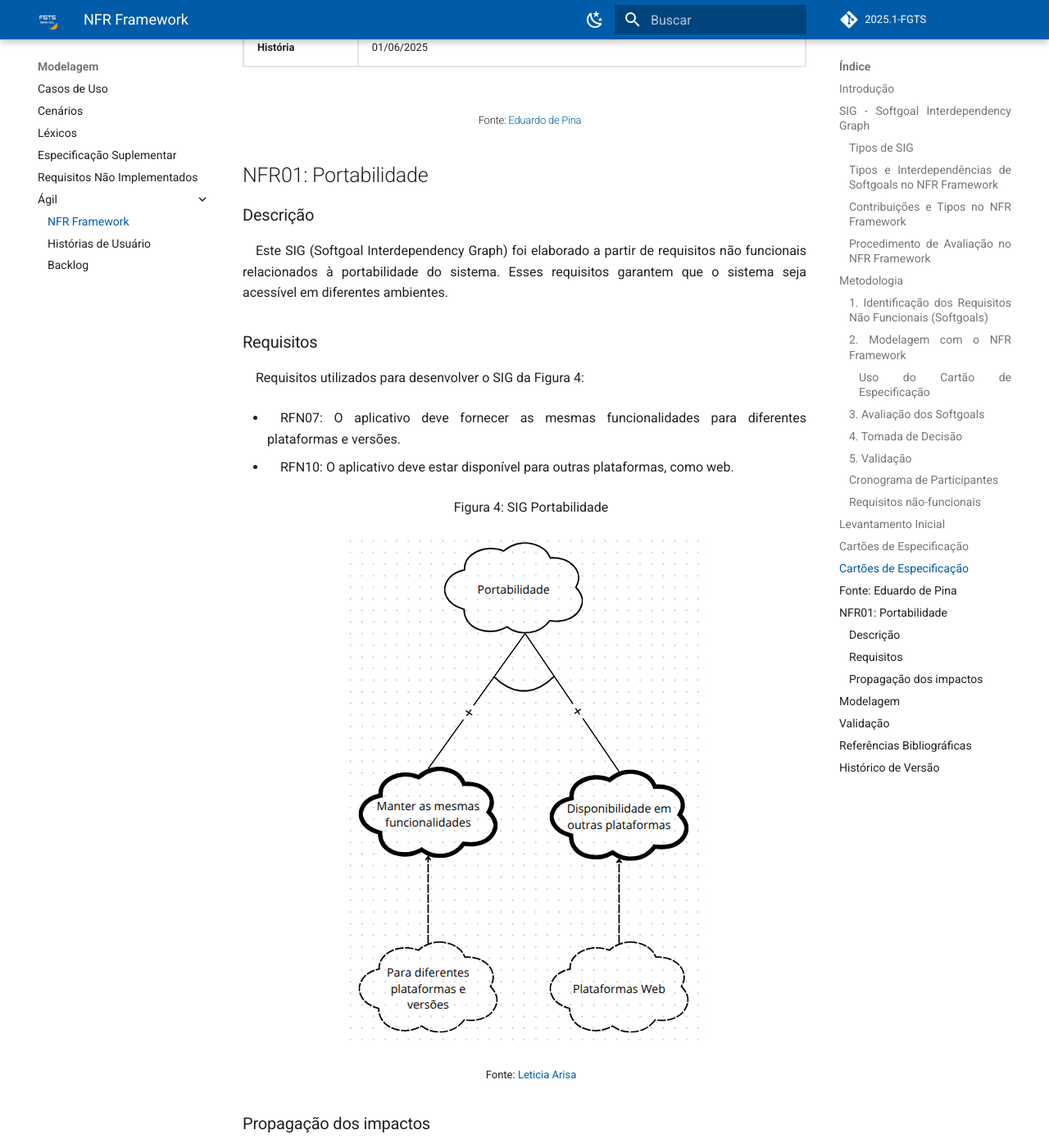
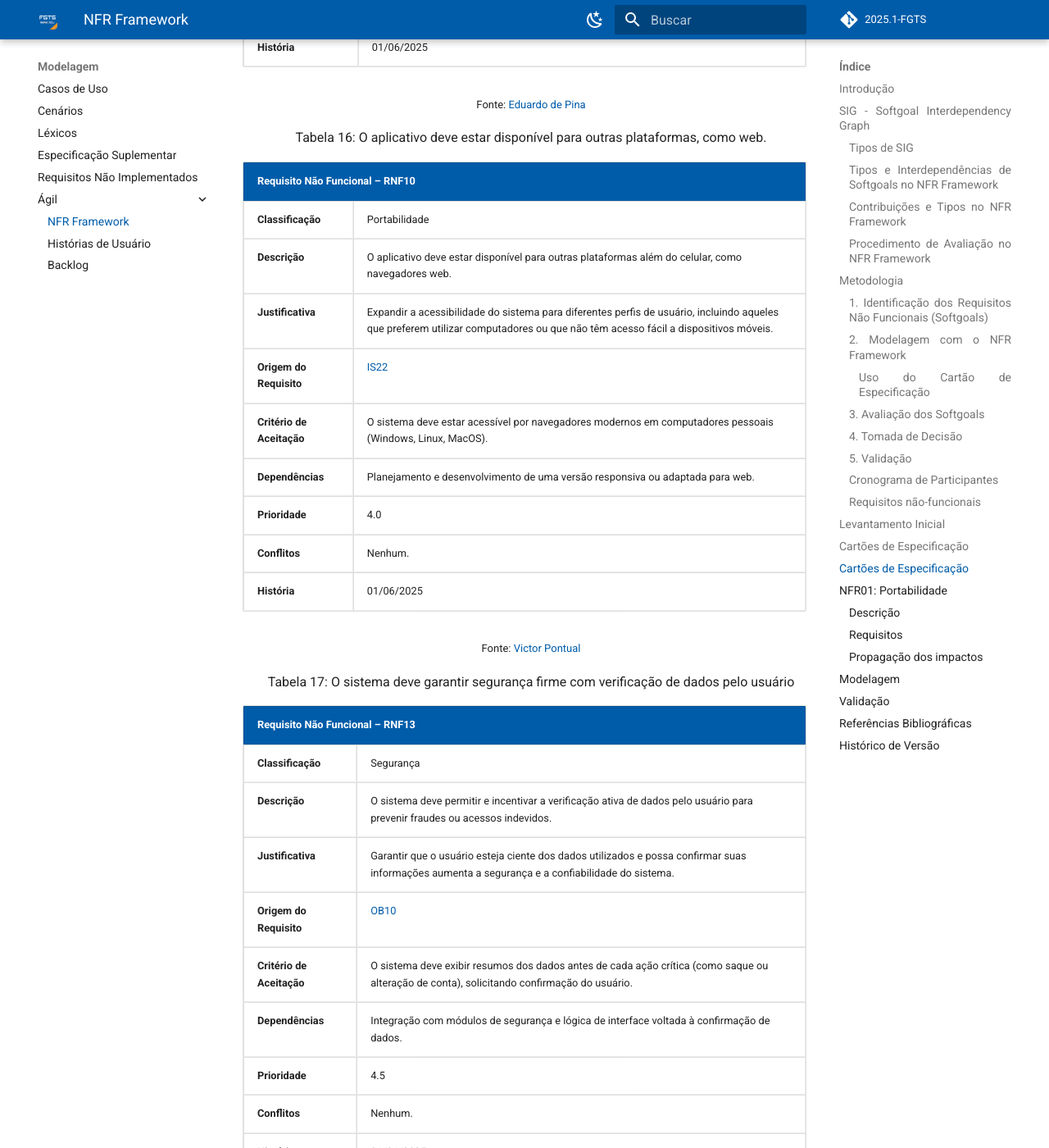
Before and after one commit to eduardodpms/REQ-FGTS, an MkDocs documentation site: the page built from docs/Modelagem-Agil/NFRFramework.md, in a window 1280 px wide and 1400 px high, scrolled down 16821 px. Shown: the whole window at 82% size. Built offline with MkDocs 1.6.1 and Material for MkDocs 9.7.7, drawn with Linux system fonts in a browser that asks for light colours; comment, search, counter and statistics services are not loaded; some of the changed text lies outside the part shown.

Commit message:
Update NFRFramework.md

```diff
--- a/docs/Modelagem-Agil/NFRFramework.md
+++ b/docs/Modelagem-Agil/NFRFramework.md
@@ -488,6 +488,46 @@ A Tabela 3 a seguir lista os Requisitos Não-Funcionais utilizados para a criaç
 </center>
 
 <font size="2"><p style="text-align: center">Fonte: [Eduardo de Pina](https://github.com/eduardodpms)</p></font>
+
+<font size="3"><p style="text-align: center">Tabela 16: O aplicativo deve estar disponível para outras plataformas, como web.</p></font>
+
+<center>
+<table border="1" cellpadding="6" cellspacing="0">
+  <tr><th colspan="2">Requisito Não Funcional – RNF10</th></tr>
+  <tr><td><strong>Classificação</strong></td><td>Portabilidade</td></tr>
+  <tr><td><strong>Descrição</strong></td><td>O aplicativo deve estar disponível para outras plataformas além do celular, como navegadores web.</td></tr>
+  <tr><td><strong>Justificativa</strong></td><td>Expandir a acessibilidade do sistema para diferentes perfis de usuário, incluindo aqueles que preferem utilizar computadores ou que não têm acesso fácil a dispositivos móveis.</td></tr>
+  <tr><td><strong>Origem do Requisito</strong></td><td><a href="https://requisitos-de-software.github.io/2025.1-FGTS/Elicitacao/Tecnicas-de-Elicitacao/Introspeccao/#IS_RNF">IS22</a></td></tr>
+  <tr><td><strong>Critério de Aceitação</strong></td><td>O sistema deve estar acessível por navegadores modernos em computadores pessoais (Windows, Linux, MacOS).</td></tr>
+  <tr><td><strong>Dependências</strong></td><td>Planejamento e desenvolvimento de uma versão responsiva ou adaptada para web.</td></tr>
+  <tr><td><strong>Prioridade</strong></td><td>4.0</td></tr>
+  <tr><td><strong>Conflitos</strong></td><td>Nenhum.</td></tr>
+  <tr><td><strong>História</strong></td><td>01/06/2025</td></tr>
+</table>
+</center>
+
+<font size="2"><p style="text-align: center">Fonte: [Victor Pontual](https://github.com/VictorPontual)</p></font>
+
+
+<font size="3"><p style="text-align: center">Tabela 17: O sistema deve garantir segurança firme com verificação de dados pelo usuário</p></font>
+
+<center>
+<table border="1" cellpadding="6" cellspacing="0">
+  <tr><th colspan="2">Requisito Não Funcional – RNF13</th></tr>
+  <tr><td><strong>Classificação</strong></td><td>Segurança</td></tr>
+  <tr><td><strong>Descrição</strong></td><td>O sistema deve permitir e incentivar a verificação ativa de dados pelo usuário para prevenir fraudes ou acessos indevidos.</td></tr>
+  <tr><td><strong>Justificativa</strong></td><td>Garantir que o usuário esteja ciente dos dados utilizados e possa confirmar suas informações aumenta a segurança e a confiabilidade do sistema.</td></tr>
+  <tr><td><strong>Origem do Requisito</strong></td><td><a href="https://requisitos-de-software.github.io/2025.1-FGTS/Elicitacao/Tecnicas-de-Elicitacao/Observacao/#OB_RF">OB10</a></td></tr>
+  <tr><td><strong>Critério de Aceitação</strong></td><td>O sistema deve exibir resumos dos dados antes de cada ação crítica (como saque ou alteração de conta), solicitando confirmação do usuário.</td></tr>
+  <tr><td><strong>Dependências</strong></td><td>Integração com módulos de segurança e lógica de interface voltada à confirmação de dados.</td></tr>
+  <tr><td><strong>Prioridade</strong></td><td>4.5</td></tr>
+  <tr><td><strong>Conflitos</strong></td><td>Nenhum.</td></tr>
+  <tr><td><strong>História</strong></td><td>01/06/2025</td></tr>
+</table>
+</center>
+
+<font size="2"><p style="text-align: center">Fonte: [Victor Pontual](https://github.com/VictorPontual)</p></font>
+
 ---
 
 ## NFR01: Portabilidade
@@ -569,3 +609,4 @@ A Tabela X, apresentada a seguir, mostra a avaliação da propagação dos impac
 | `1.7`    | 01/06/2025 | Tabela de Requisitos Não-Funcionais utilizadas | [Leticia Arisa](https://github.com/Leticia-Arisa-K-Higa) | [Enzo Emir](https://github.com/EnzoEmir) |
 | `1.8`    | 01/06/2025 | Adição do NRF01 | [Leticia Arisa](https://github.com/Leticia-Arisa-K-Higa) | [Enzo Emir](https://github.com/EnzoEmir) |
 | `1.9`    | 31/05/2025 | Cartões de Especificação RNF03 e RNF08 | [Eduardo de Pina](https://github.com/eduardodpms)  | [Enzo Emir](https://github.com/EnzoEmir) |
+| `2.0`    | 01/06/2025 | Cartões de Especificação RNF10 e RNF13 | [Victor Pontual](https://github.com/VictorPontual)  | - |
```
